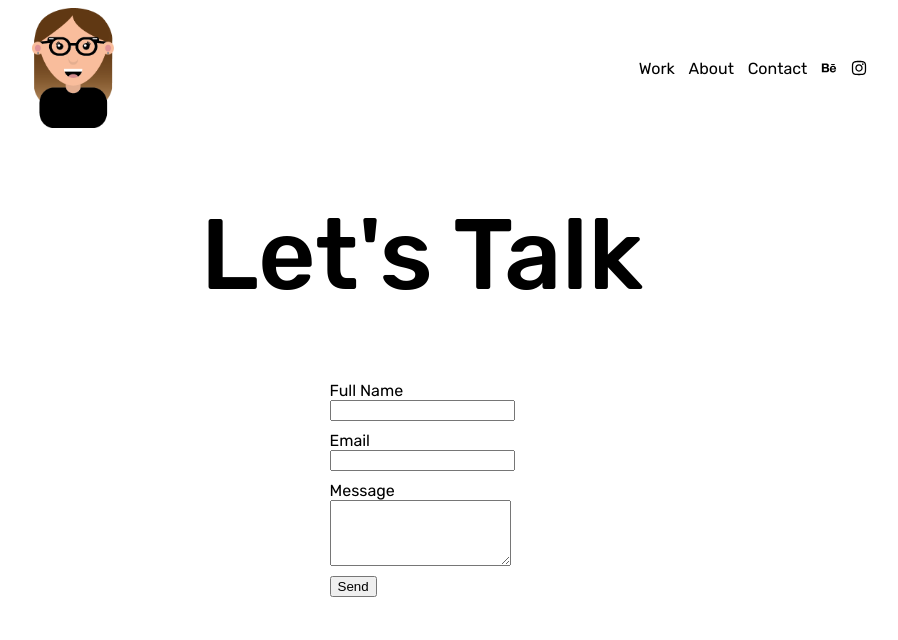
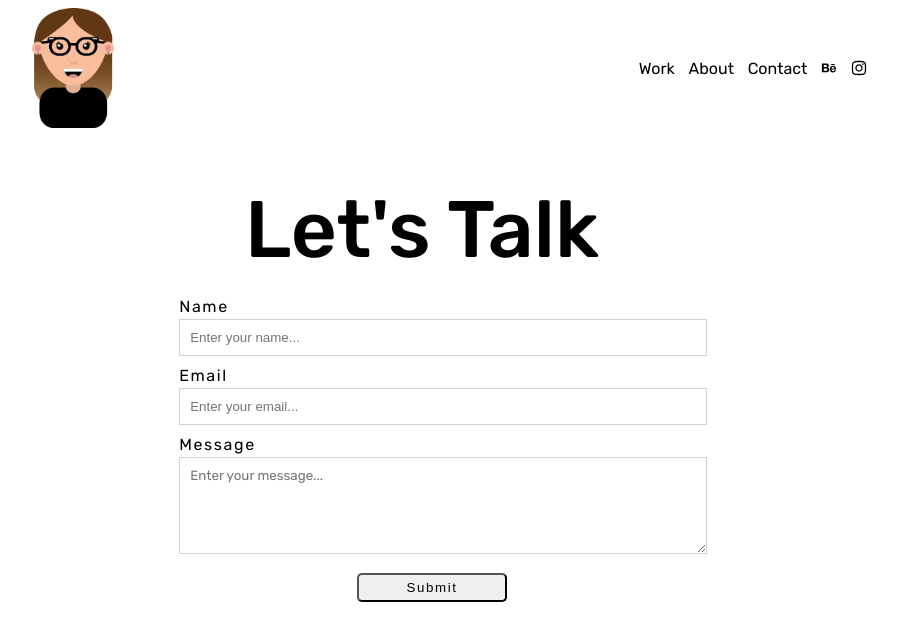
Before and after one commit to bekahjaned/portfolio-app, a React (Create React App) app: page /contact in a window 1280 px wide. Shown: the top 640 px of the page, without its empty margins (218-1116 px from the left). Built offline with nearby package versions, Linux system fonts and the light colour scheme.

Commit message:
Re-created the front-end of the Contact Page because I wasn't able to make the first way I did it to work. Created the form from scratch instead of using Bootstrap elements. Added handlers and Axios to talk to the back-end.

```diff
--- a/public/styles.css
+++ b/public/styles.css
@@ -16,7 +16,7 @@
 }
 
 .link {
-  font-family: 'Rubik', sans-serif;
+  font-family: "Rubik", sans-serif;
   font-weight: 400;
   margin-right: 8%;
   text-decoration: none;
@@ -80,52 +80,98 @@ div.card {
 }
 
 .hero {
-  font-size: 100px;
-  font-family: 'Rubik', sans-serif;
+  font-size: 80px;
+  font-family: "Rubik", sans-serif;
   font-weight: 500;
+  text-align: center;
+  margin-bottom: 0;
 }
 
-.form {
-  font-family: 'Rubik', sans-serif;
-  display: -webkit-box;
-  display: -ms-flexbox;
-  display: flex;
-  -webkit-box-pack: center;
-      -ms-flex-pack: center;
-          justify-content: center;
-  -webkit-box-orient: vertical;
-  -webkit-box-direction: normal;
-      -ms-flex-direction: column;
-          flex-direction: column;
-  -webkit-box-align: center;
-      -ms-flex-align: center;
-          align-items: center;
+.container {
+  display: block;
+  margin: 50px auto;
+  width: 80%;
+  font-family: "Rubik", sans-serif;
 }
 
-.formGroup {
-  display: -webkit-box;
-  display: -ms-flexbox;
-  display: flex;
-  -webkit-box-pack: center;
-      -ms-flex-pack: center;
-          justify-content: center;
-  -webkit-box-orient: vertical;
-  -webkit-box-direction: normal;
-      -ms-flex-direction: column;
-          flex-direction: column;
-  padding-bottom: 10px;
-  -webkit-box-align: start;
-      -ms-flex-align: start;
-          align-items: flex-start;
+.container form {
+  width: 100%;
+  padding: 10px;
 }
 
-.success-msg {
-  color: #57A773;
-  padding: 10px 15px;
+.container label {
+  display: block;
+  letter-spacing: 0.1rem;
+  margin-bottom: 3px;
 }
 
-.err-msg {
-  color: #EE6352;
-  padding: 10px 15px;
+.container input,
+.container textarea {
+  width: 100%;
+  margin: 0 auto;
+  padding: 10px;
+  border: 1px solid lightgray;
+}
+
+.container input:focus,
+.container textarea:focus {
+  -webkit-box-shadow: 1px 1px 4px 1px lightgray;
+          box-shadow: 1px 1px 4px 1px lightgray;
+  outline: none;
+}
+
+.singleItem {
+  margin: 10px 0;
+}
+
+textarea {
+  font-family: "Rubik", sans-serif;
+}
+
+.btn {
+  width: 100%;
+  text-align: center;
+}
+
+.btn button {
+  width: 150px;
+  letter-spacing: 0.1rem;
+  padding: 5px 10px;
+  outline: none;
+  border-radius: 5px;
+  margin-top: 5px;
+}
+
+.btn button:hover {
+  cursor: pointer;
+}
+
+.msg {
+  text-align: center;
+  margin: 0 auto;
+  margin-bottom: 10px;
+  letter-spacing: 0.1rem;
+  width: 340px;
+  padding: 3px;
+  font-size: 14px;
+  font-weight: bold;
+  color: #5cb85c;
+  display: none;
+}
+
+.msgAppear {
+  display: block;
+}
+
+@media screen and (min-width: 664px) {
+  .container {
+    width: 60%;
+  }
+}
+
+@media screen and (min-width: 986px) {
+  .container {
+    width: 40%;
+  }
 }
 /*# sourceMappingURL=styles.css.map */
--- a/public/styles.scss
+++ b/public/styles.scss
@@ -8,7 +8,6 @@ $roundedBorder: 10px;
   justify-content: center;
   flex-direction: $direction;
 }
-
 
 //  STYLING FOR HEADER
 
@@ -24,7 +23,7 @@ $roundedBorder: 10px;
 }
 
 .link {
-    font-family: 'Rubik', sans-serif;
+  font-family: "Rubik", sans-serif;
   font-weight: 400;
   margin-right: 8%;
   text-decoration: none;
@@ -38,7 +37,6 @@ $roundedBorder: 10px;
   max-height: 25vh;
 }
 
-
 // STYLING FOR BANNER
 
 .center {
@@ -46,7 +44,6 @@ $roundedBorder: 10px;
   margin: 30px auto;
   width: 85%;
 }
-
 
 // STYLING FOR ARTCARD
 
@@ -71,29 +68,95 @@ div.card {
 
 // STYLING FOR CONTACT PAGE
 .hero {
-    font-size: 100px;
-    font-family: 'Rubik', sans-serif;
+  font-size: 80px;
+  font-family: "Rubik", sans-serif;
   font-weight: 500;
+  text-align: center;
+  margin-bottom: 0;
+}
+.container {
+  display: block;
+  margin: 50px auto;
+  width: 80%;
+  font-family: "Rubik", sans-serif;
 }
 
-.form {
-    font-family: 'Rubik', sans-serif;
-    @include flexCenter(column);
-    align-items: center;
+.container form {
+  width: 100%;
+  padding: 10px;
 }
 
-.formGroup {
-    @include flexCenter(column);
-    padding-bottom: 10px;
-    align-items: flex-start;
+.container label {
+  display: block;
+  letter-spacing: 0.1rem;
+  margin-bottom: 3px;
 }
 
-.success-msg {
-    color: #57A773;
-    padding: 10px 15px;
+.container input,
+.container textarea {
+  width: 100%;
+  margin: 0 auto;
+  padding: 10px;
+  border: 1px solid lightgray;
 }
 
-.err-msg {
-    color: #EE6352;
-    padding: 10px 15px;
+.container input:focus,
+.container textarea:focus {
+  box-shadow: 1px 1px 4px 1px lightgray;
+  outline: none;
 }
+
+.singleItem {
+  margin: 10px 0;
+}
+
+textarea {
+  font-family: "Rubik", sans-serif;
+}
+
+.btn {
+  width: 100%;
+  text-align: center;
+}
+
+.btn button {
+  width: 150px;
+  letter-spacing: 0.1rem;
+  padding: 5px 10px;
+  outline: none;
+  border-radius: 5px;
+  margin-top: 5px;
+}
+
+.btn button:hover {
+  cursor: pointer;
+}
+
+.msg {
+  text-align: center;
+  margin: 0 auto;
+  margin-bottom: 10px;
+  letter-spacing: 0.1rem;
+  width: 340px;
+  padding: 3px;
+  font-size: 14px;
+  font-weight: bold;
+  color: #5cb85c;
+  display: none;
+}
+
+.msgAppear {
+  display: block;
+}
+
+@media screen and (min-width: 664px) {
+  .container {
+    width: 60%;
+  }
+}
+
+@media screen and (min-width: 986px) {
+  .container {
+    width: 40%;
+  }
+}
--- a/src/Pages/Contact.js
+++ b/src/Pages/Contact.js
@@ -1,71 +1,121 @@
-import React from 'react'
+import React from "react";
 
-import Form from 'react-bootstrap/Form'
-import Button from 'react-bootstrap/Button'
+import Axios from "axios";
 
 class Contact extends React.Component {
-    constructor(props){
-        super(props)
+  state = {
+    name: "",
+    email: "",
+    message: "",
+    sent: false,
+  };
 
-        this.state = {
-            name: '',
-            email: '',
-            message: '',
-            disabled: false,
-            emailSent: null
-        }
-    }
+  handleName = (e) => {
+    this.setState({
+      name: e.target.value,
+    });
+  };
 
-    handleChange = (event) => {
+  handleEmail = (e) => {
+    this.setState({
+      email: e.target.value,
+    });
+  };
 
-        const target = event.target;
-        const value = target.type === 'checkbox' ? target.checked : target.value;
-        const name = target.name;
+  handleMessage = (e) => {
+    this.setState({
+      message: e.target.value,
+    });
+  };
 
-        this.setState({
-            [name]: value
-        })
-    }
+  formSubmit = (e) => {
+    e.preventDefault();
 
-    handleSubmit = (event) => {
-        event.preventDefault();
+    let data = {
+      name: this.state.name,
+      email: this.state.email,
+      message: this.state.message,
+    };
 
-        this.setState({
-            disabled: true
-        })
-    }
+    Axios.post("/api/forma", data)
+      .then((res) => {
+        this.setState(
+          {
+            sent: true,
+          },
+          this.resetForm()
+        );
+      })
+      .catch(() => {
+        console.log("Message not sent");
+      });
+  };
 
+  resetForm = () => {
+    this.setState({
+      name: "",
+      email: "",
+      message: "",
+    });
 
-    render() {
-        return (
-            <div className="form">
-                <h1 className="hero">Let's Talk</h1>
-                <Form onSubmit={this.handleSubmit}>
-                    <Form.Group className="formGroup">
-                        <Form.Label htmlFor="full-name">Full Name</Form.Label>
-                        <Form.Control id="full-name" name="name" type="text" value={this.state.name} onChange={this.handleChange} />
-                    </Form.Group>
+    setTimeout(() => {
+      this.setState({
+        sent: false,
+      });
+    }, 3000);
+  };
 
-                    <Form.Group className="formGroup">
-                        <Form.Label htmlFor="email">Email</Form.Label>
-                        <Form.Control id="email" name="email" type="email" value={this.state.email} onChange={this.handleChange} />
-                    </Form.Group>
+  render() {
+    return (
+      <div className="container">
+        <h1 className="hero">Let's Talk</h1>
+        <form onSubmit={this.formSubmit}>
+          <div className="singleItem">
+            <label htmlFor="name">Name</label>
+            <input
+              type="text"
+              name="name"
+              value={this.state.name}
+              onChange={this.handleName}
+              placeholder="Enter your name..."
+            />
+          </div>
 
-                    <Form.Group className="formGroup">
-                        <Form.Label htmlFor="message">Message</Form.Label>
-                        <Form.Control id="message" name="message" as="textarea" rows="4" value={this.state.message} onChange={this.handleChange} />
-                    </Form.Group>
+          <div className="singleItem">
+            <label htmlFor="email">Email</label>
+            <input
+              type="email"
+              name="email"
+              value={this.state.email}
+              onChange={this.handleEmail}
+              placeholder="Enter your email..."
+              required
+            />
+          </div>
 
-                    <Button className="d-inline-block" variant="primary" type="submit" disabled={this.state.disabled}>
-                        Send
-                    </Button>
+          <div className="textArea singleItem">
+            <label htmlFor="message">Message</label>
+            <textarea
+              name="message"
+              value={this.state.message}
+              cols="30"
+              rows="5"
+              placeholder="Enter your message..."
+              onChange={this.handleMessage}
+            />
+          </div>
 
-                    {this.state.emailSent === true && <p className="d-inline success-msg">Email Sent</p>}
-                    {this.state.emailSent === false && <p className="d-inline err-msg">Email Not Sent</p>}
-                </Form>
-            </div>
-        )
-    }
+          <div className={this.state.sent ? "msg msgAppear" : "msg"}>
+            Message has been sent
+          </div>
+
+          <div className="btn">
+            <button type="button">Submit</button>
+          </div>
+        </form>
+      </div>
+    );
+  }
 }
 
-export default Contact
+export default Contact;
```
Also changed, not shown: 1 other file (tests, documents, lock files or other folders). Lines whose indentation alone changed are shown as unchanged.
